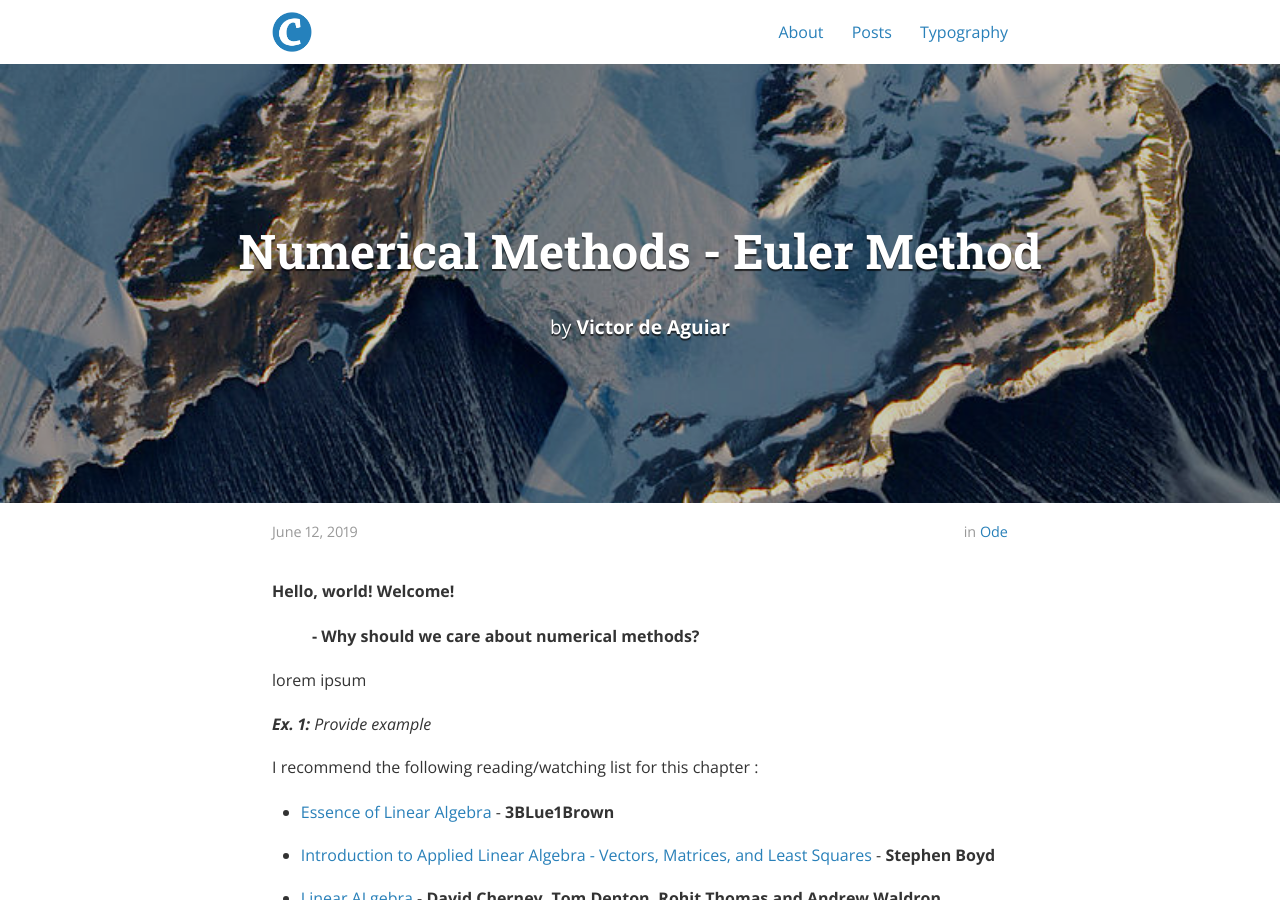
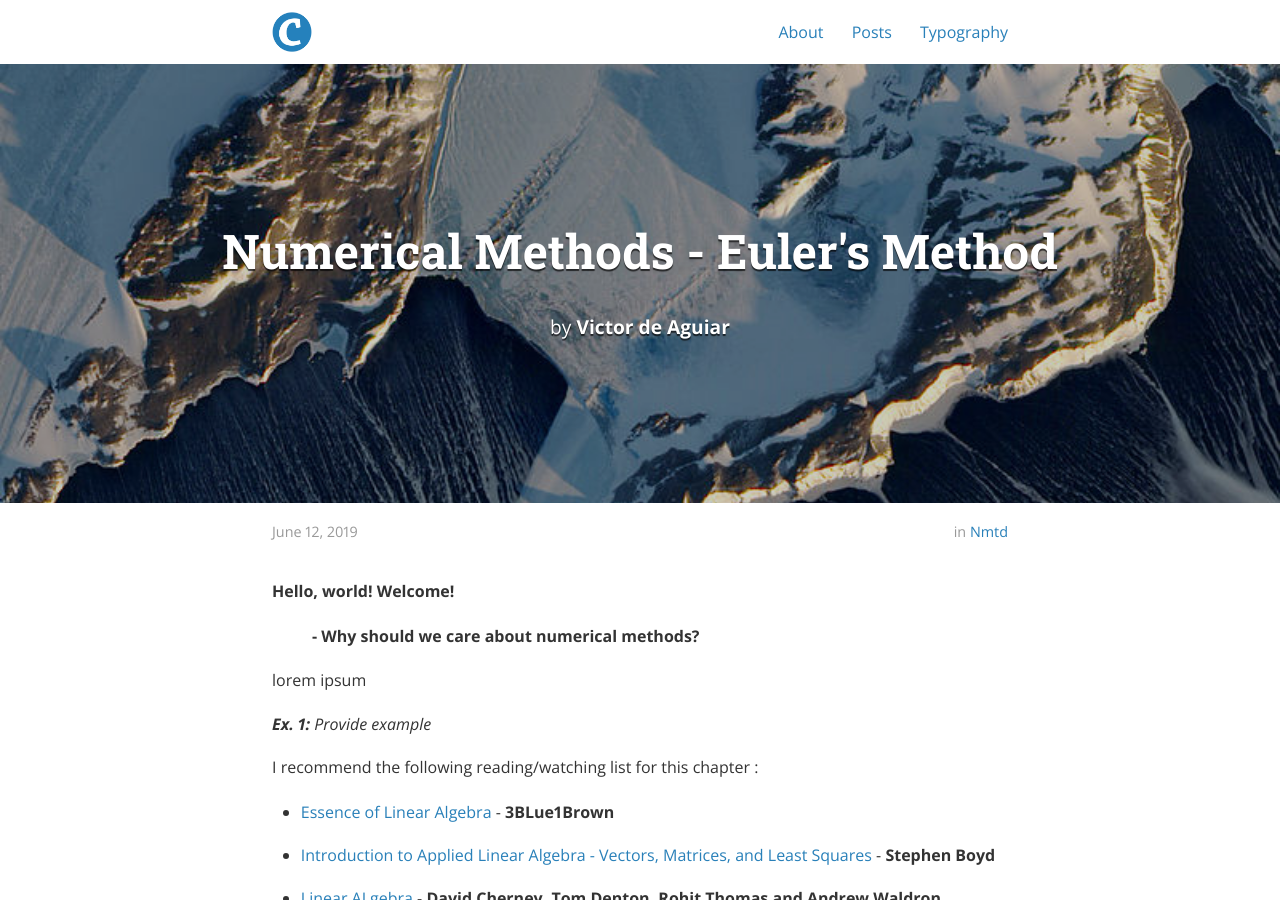
Before and after one commit to vic1309/lerofly, a Jekyll site: the page built from _posts/2019-06-12-euler.markdown, in a window 1280 px wide and 900 px high. Built offline with Jekyll 4.4.1, drawn with Linux system fonts in a browser that asks for light colours; nearby versions of some CDN libraries; formulas are drawn with MathJax 3; a script that is not in the unit is left out; some of the changed text lies outside the part shown.

Commit message:
Update 2019-06-12-euler.markdown

```diff
--- a/_posts/2019-06-12-euler.markdown
+++ b/_posts/2019-06-12-euler.markdown
@@ -1,9 +1,9 @@
 ---
 layout: post
-title:  "Numerical Methods - Euler Method"
+title:  "Numerical Methods - Euler's Method"
 date:   2019-06-12 22:15:00
 author: Victor de Aguiar
-categories: ODE
+categories: NMtd
 text-align: justify
 tags:	ode numerical euler
 mathjax: true
```
Also changed, not shown: other parts of _posts/2019-06-12-euler.markdown (+2 -1 lines).
